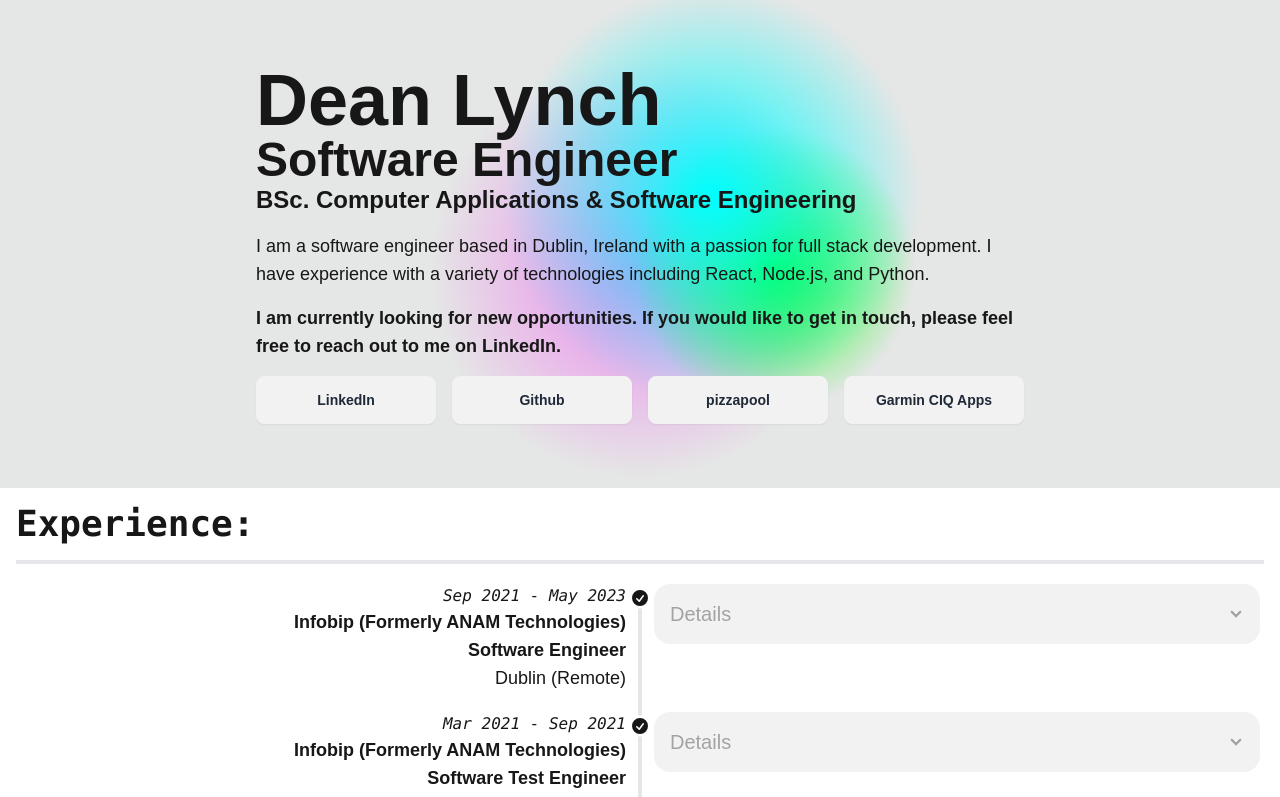
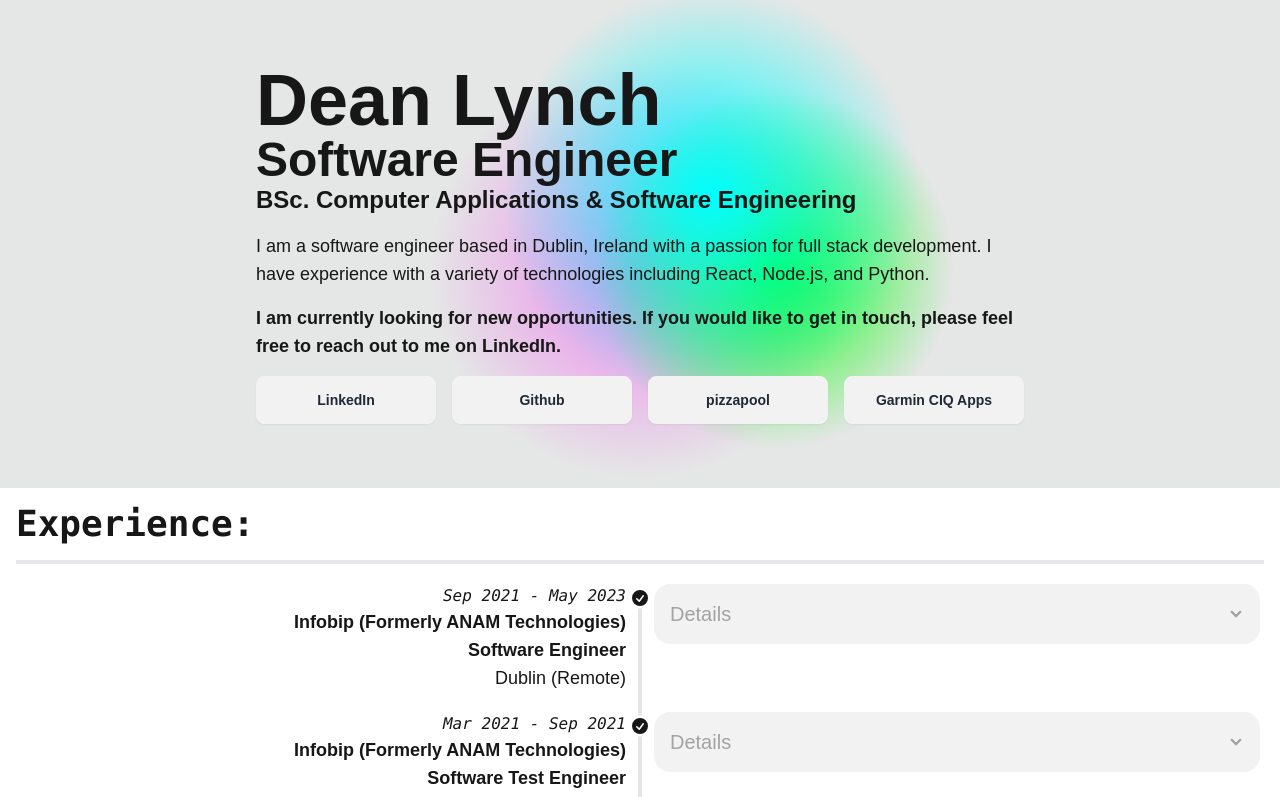
Before and after one commit to lynchdean/portfolio, a Next.js app: page / in a window 1280 px wide. Shown: the top 797 px of the page. Built offline with nearby package versions, Linux system fonts and the light colour scheme.

Commit message:
lime gradient size increase

```diff
--- a/src/app/page.tsx
+++ b/src/app/page.tsx
@@ -19,7 +19,7 @@
         <div>
             <div className="hero min-h-80 bg-base-300">
                 <div className="bg-[radial-gradient(circle_at_50%_55%,violet_0%,transparent_40%)]">
-                    <div className="bg-[radial-gradient(circle_at_65%_55%,lime_0%,transparent_22%)]">
+                    <div className="bg-[radial-gradient(circle_at_65%_55%,lime_0%,transparent_28%)]">
                         <div className="bg-[radial-gradient(circle_at_58%_40%,cyan_0%,transparent_35%)]">
                             <div className="hero-content p-16 ">
                                 <div className="max-w-3xl">
```
